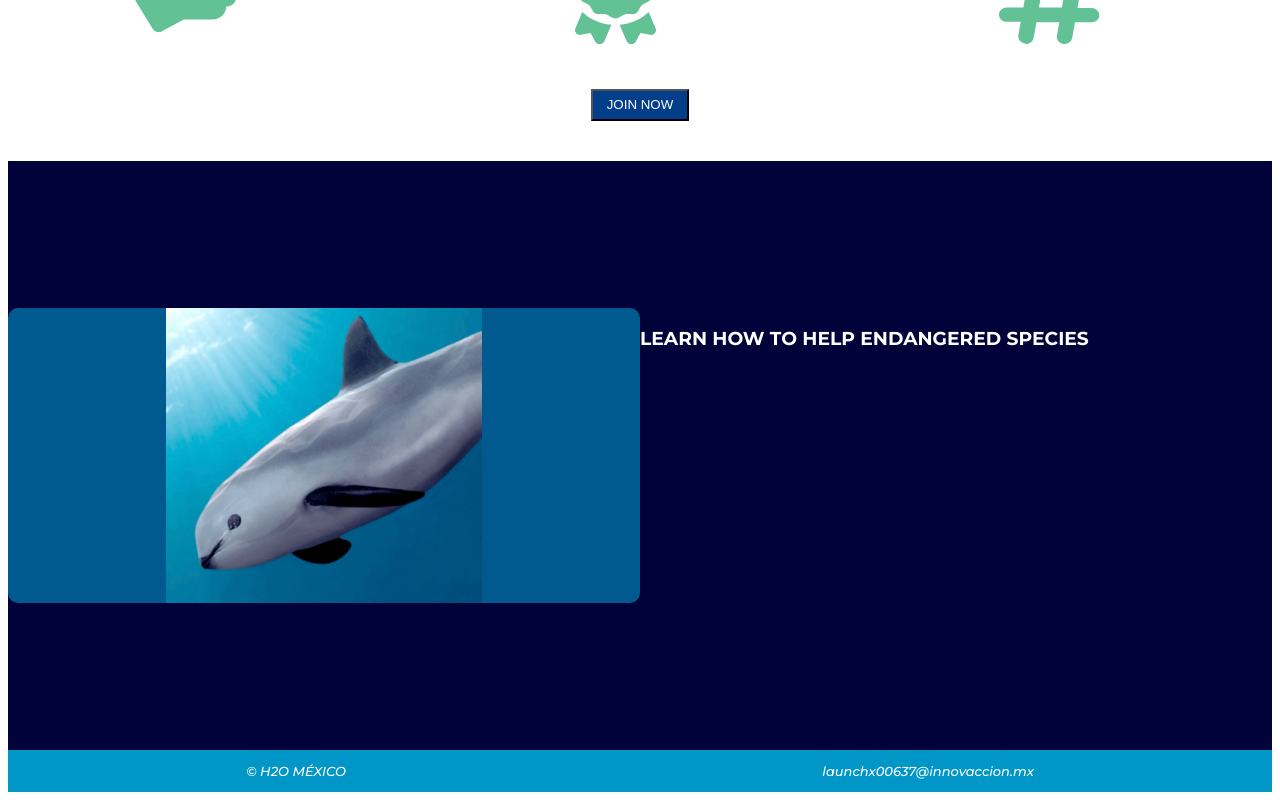
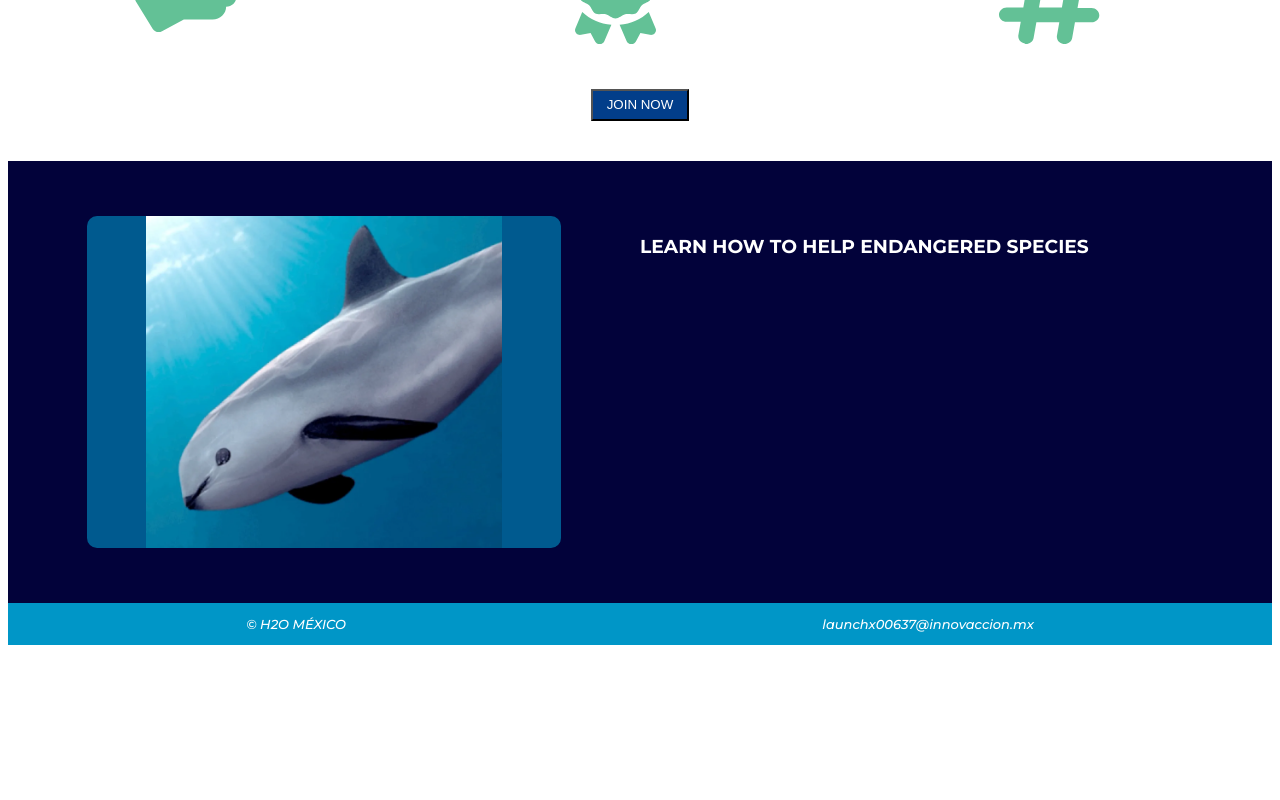
Before and after one commit to Gera097/H2O, a Vue app: page / in a window 1280 px wide. Shown: the part 1680-2480 px from the top of the page. After the commit the page ends 2333 px from the top, so only its background shows below. Built offline with nearby package versions, Linux system fonts and the light colour scheme.

Commit message:
Ajustando posición carrusel

```diff
--- a/src/components/Carrusel.vue
+++ b/src/components/Carrusel.vue
@@ -16,15 +16,16 @@
 </template>
 
 <style>
-   .slider-container {
+  .slider-container {
   display: flex;
-  width: 100%;
+  width: 75%;
   overflow-x: scroll;
 
   scroll-snap-type: x mandatory;
 }
 
 .slider-container img {
+  margin: 0px 5px;
   flex: 0 0 100%;
   width: 100%;
   border-radius: 10px;
--- a/src/views/HomeView.vue
+++ b/src/views/HomeView.vue
@@ -76,7 +76,7 @@ import Carrusel from "@/components/Carrusel.vue";
   .carroussel-container {
     display: grid;
     grid-template-columns: 50% 50%;
-    grid-template-rows: 25% 50% 25%;
+    grid-template-rows: 1fr 75% 1fr;
     grid-template-areas:
       ". ."
       "left right"
@@ -89,6 +89,7 @@ import Carrusel from "@/components/Carrusel.vue";
   }
   .carrusel {
     grid-area: left;
+    justify-self: center;
   }
 
   .right-container {
```
